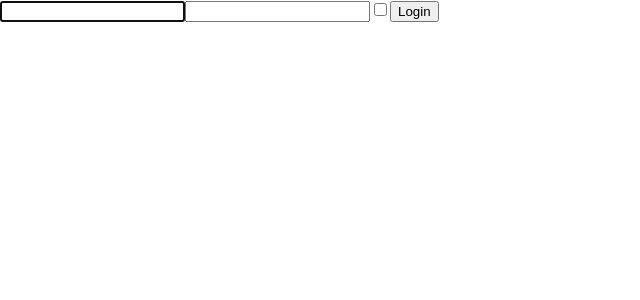
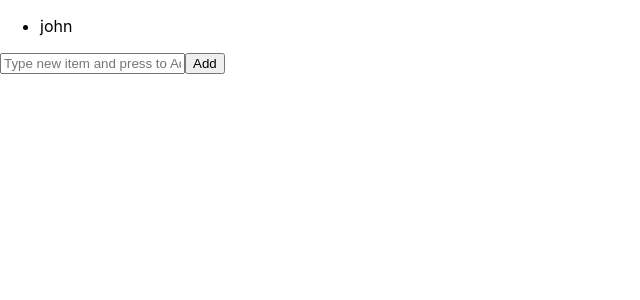
Before and after one commit to GiorgiNeparidze/react-exercises, a React (Create React App) app: page / in a window 1280 px wide. Shown: the top 300 px of the page, without its empty margins (0-640 px from the left). Built offline with nearby package versions, Linux system fonts and the light colour scheme.

Commit message:
finished lists-03

```diff
--- a/src/App.js
+++ b/src/App.js
@@ -1,4 +1,5 @@
 import React from "react";
+import ToDoList from "./ToDoList";
 // import ClickCounter from "./ClickCounter";
 // import Counter from "./Counter";
 // import { HellowWorld } from "./HellowWorld";
@@ -20,7 +21,8 @@ export class App extends React.Component {
         <ClickTracker />
         <InteractiveWelcome /> */}
         {/* <Login /> */}
-        <UncontrolledLogin />
+        {/* <UncontrolledLogin /> */}
+        <ToDoList />
       </div>
     );
   }
--- /dev/null
+++ b/src/ToDoList.js
@@ -0,0 +1,42 @@
+import React, { Component } from "react";
+
+export default class ToDoList extends Component {
+  state = {
+    listItems: ['john'],
+  };
+
+  SubmitEvent = (event) => {
+      event.preventDefault();
+
+    const newItem = event.target.elements.newEl.value;
+    const listItemsArr = this.state.listItems;
+
+    listItemsArr.push(newItem);
+
+    this.setState({
+      listItems: listItemsArr,
+    });
+
+    event.target.elements.newEl.value = "";
+  };
+
+  render() {
+    return (
+      <div>
+        <ul>
+          {this.state.listItems.map((item, i) => (
+            <li key = {i}>{item}</li>
+          ))}
+        </ul>
+        <form onSubmit={this.SubmitEvent} >
+          <input
+            type="text"
+            placeholder="Type new item and press to Add button below."
+            name="newEl"
+          />
+          <button>Add</button>
+        </form>
+      </div>
+    );
+  }
+}
```
